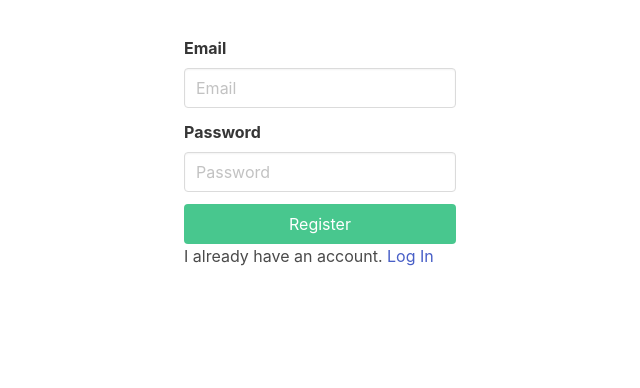
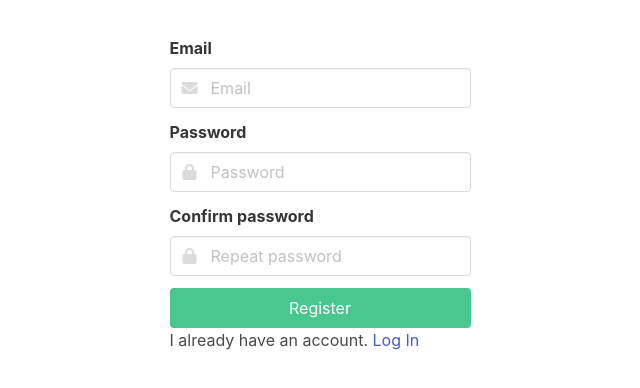
Before and after one commit to sergiolara92/IronHack_FrontEnd_Project_ToDoList, a Vue app: page /register in a window 1280 px wide. Shown: the top 388 px of the page, without its empty margins (320-960 px from the left). Built offline with nearby package versions, Linux system fonts and the light colour scheme; no server answers.

Commit message:
validacion inputs

```diff
--- a/src/views/Login.vue
+++ b/src/views/Login.vue
@@ -5,16 +5,23 @@
             <form @submit.prevent="onSubmit">
                 <div class="field">
                     <label class="label">Email</label>
-                    <div class="control">
+                    <div class="control has-icons-left">
+                        <span class="icon is-small is-left">
+                        <i class="fas fa-envelope"></i>
+                        </span>
                         <input v-model="email" class="input" type="email" placeholder="Email">
                     </div>
                 </div>
                 <div class="field">
                     <label class="label">Password</label>
-                    <div class="control">
+                    <div class="control has-icons-left">
+                        <span class="icon is-small is-left">
+                        <i class="fas fa-lock"></i>
+                        </span>
                         <input v-model="password" class="input" type="password" placeholder="Password">
                     </div>
                 </div>
+
                 <div class="field">
                     <div class="control">
                         <button class="button is-link is-fullwidth" type="submit">Log in</button>
@@ -42,6 +49,7 @@ const name = ref('');
 const email = ref('');
 const password = ref('');
 
+
 const onSubmit = async () => {
     console.log('formulario enviado', email.value, password.value)
     const userData = await login(email.value, password.value)
--- a/src/views/Register.vue
+++ b/src/views/Register.vue
@@ -5,18 +5,33 @@
             <form @submit.prevent="onSubmit">
                 <div class="field">
                     <label class="label">Email</label>
-                    <div class="control">
+                    <div class="control has-icons-left">
+                        <span class="icon is-small is-left">
+                        <i class="fas fa-envelope"></i>
+                        </span>
                         <input v-model="email" class="input" type="email" placeholder="Email">
                     </div>
                 </div>
                 <div class="field">
                     <label class="label ">Password</label>
-                    <div class="control ">
+                    <div class="control has-icons-left">
+                        <span class="icon is-small is-left">
+                        <i class="fas fa-lock"></i>
+                        </span>
                         <input v-model="password" class="input" type="password" placeholder="Password">
                     </div>
                 </div>
                 <div class="field">
-                    <div class="control">
+                    <label class="label">Confirm password</label>
+                    <div class="control has-icons-left">
+                        <span class="icon is-small is-left">
+                        <i class="fas fa-lock"></i>
+                        </span>
+                        <input v-model="confirm" class="input" type="password" placeholder="Repeat password">
+                    </div>
+                </div>
+                <div class="field">
+                    <div class="control ">
                         <button class="button is-success is-fullwidth" type="submit">Register</button>
                         <p>I already have an account. <span style=" color: blue"> <router-link :to="{name: 'login'}">
                             Log In </router-link></span></p>
@@ -37,15 +52,23 @@ const router = useRouter();
 const supabase = createClient(import.meta.env.VITE_SUPABASE_URL, import.meta.env.VITE_SUPABASE_KEY);
 const email = ref('');
 const password = ref('');
+const confirm = ref('');
 
 const onSubmit = async () => {
+    if (email.value == '') return alert('Please provide an email');
+    if (password.value == '') return alert('Password field must be filled');
+    if (confirm.value == '') return alert('Please confirm your password');
+    if (confirm.value != password.value) return alert('Password must be the same in both fields');
+    if (confirm.value.length < 6 || password.value.length < 6) return alert('Password must be at least 6 characters long');
+
     const nuevoUsuario = await registro(email.value, password.value);
     if(nuevoUsuario != false){
         router.push({ name: 'login' })
     }else{
         alert('Something went wrong. Try again')
     }
-}
+
+};
 
 
 </script>
```
